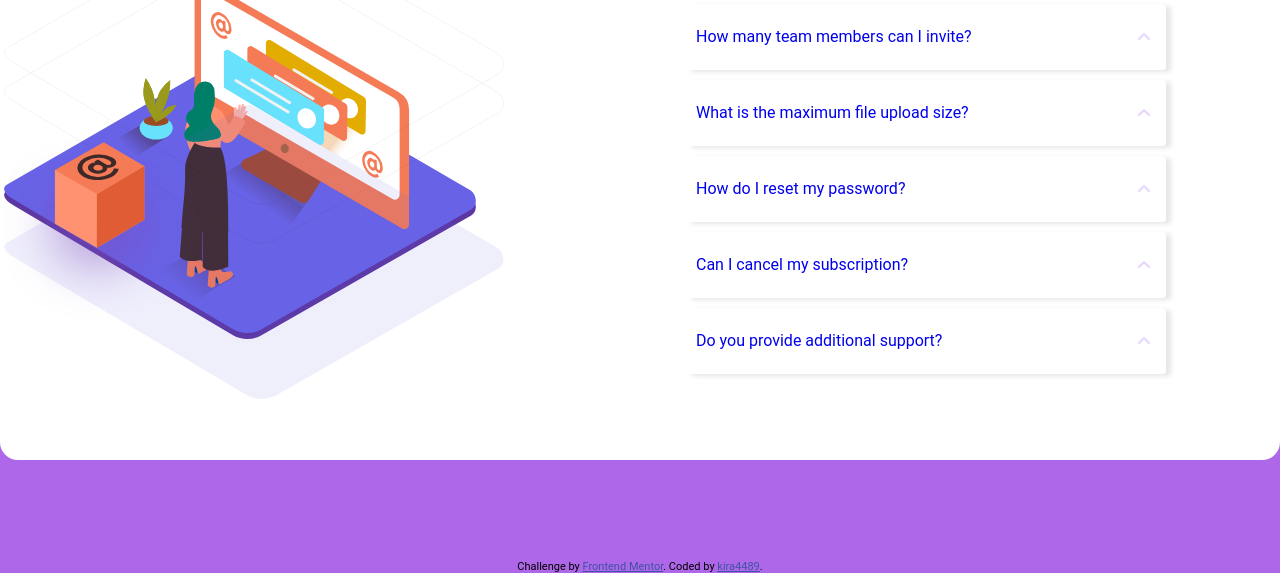
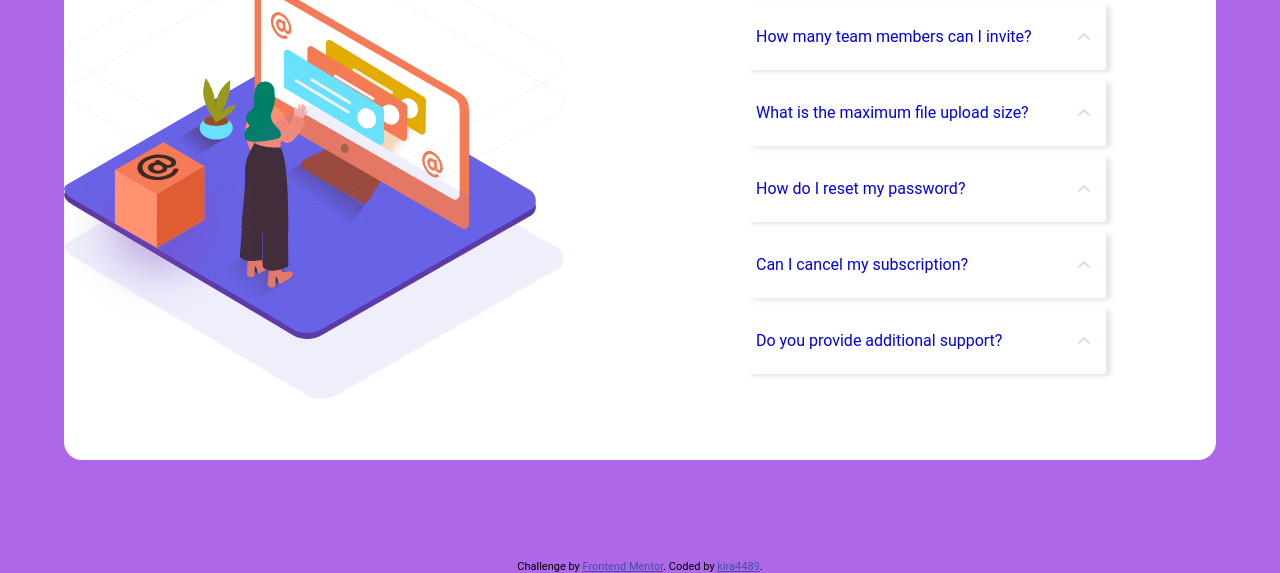
Before and after one commit to kira4489/faq-accordion-main, a plain HTML site: page index.html in a window 1280 px wide. Shown: the part 240-813 px from the top of the page. Drawn offline with Linux system fonts and the light colour scheme.

Commit message:
adding styles

```diff
--- a/css/style.css
+++ b/css/style.css
@@ -157,6 +157,22 @@ display: none;
   color: hsl(228, 45%, 44%);
 }
 
+@media screen and (max-width:1200px),(min-width:1024px){
+  .container{
+    width: 90%;
+  }
+}
+
+@media screen and (min-width: 768px) {
+  .accordion{
+    margin-right: 100px;
+  }
+  .accordion-item{
+    min-width: 40%;
+  }
+}
+
+
 @media screen and (max-width: 400px) {
   .container {
     display: flex;
@@ -197,13 +213,3 @@ display: none;
     width: 100%;
   }
 }
-
-
-@media screen and (min-width: 768px) {
-  .accordion{
-    margin-right: 100px;
-  }
-  .accordion-item{
-    min-width: 40%;
-  }
-}
```
